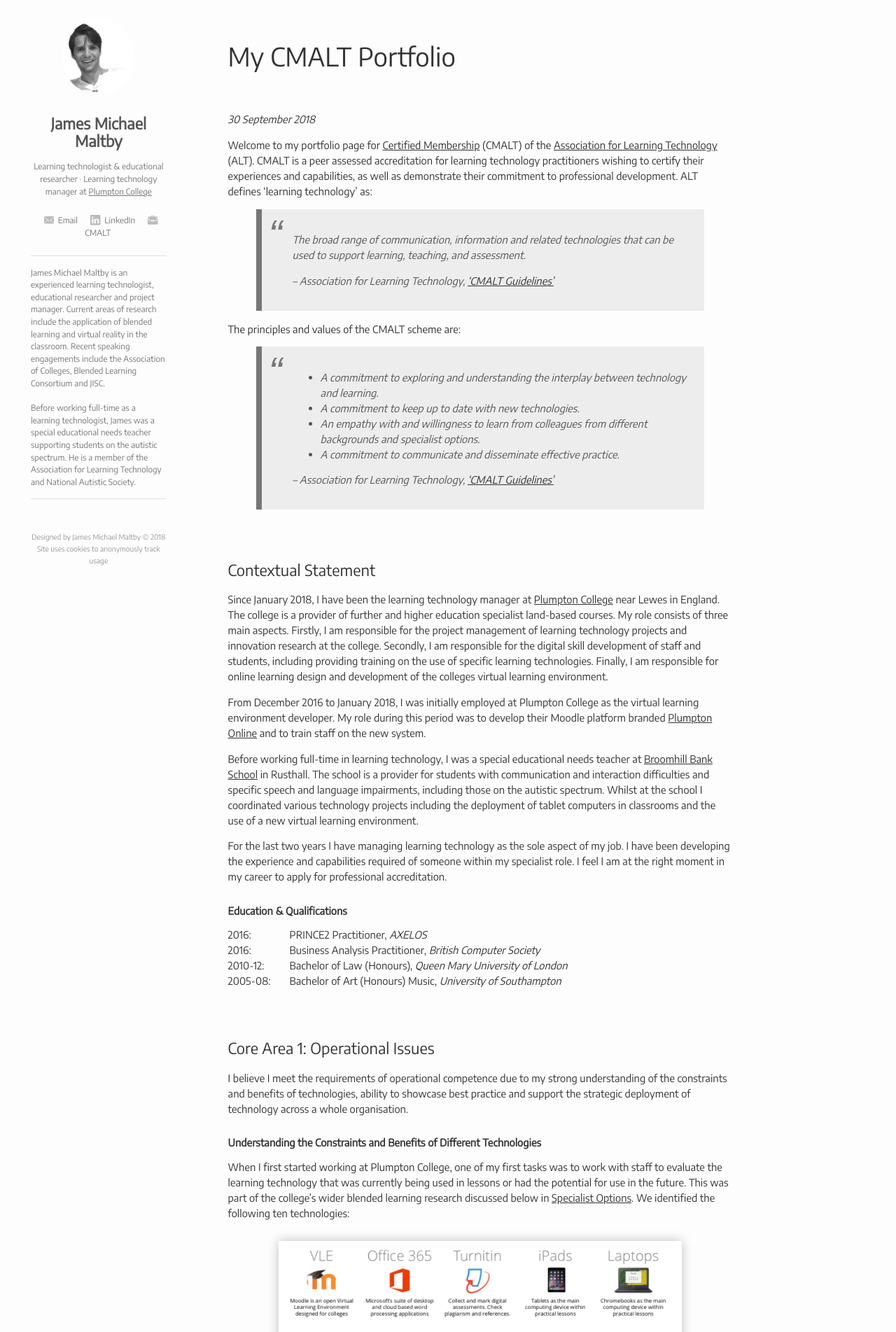
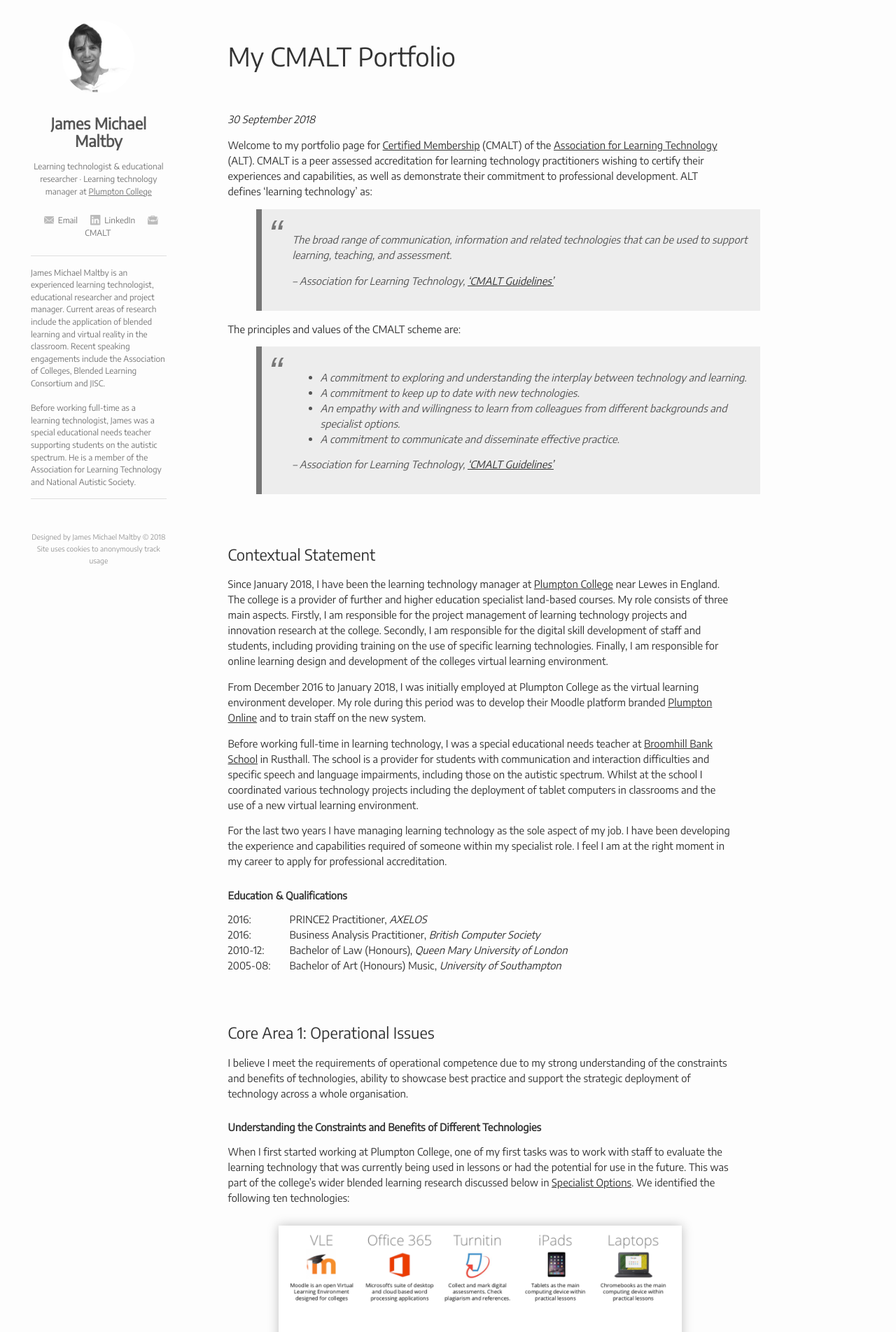
Before and after one commit to jamesmichaelmaltby/JamesMichaelMaltby, a Jekyll site: the page built from cmalt.md, in a window 1280 px wide. Shown: the top 1903 px of the page at 70% size. Built offline with Jekyll 4.4.1, drawn with Linux system fonts in a browser that asks for light colours.

Commit message:
Update base.scss

```diff
--- a/_sass/base.scss
+++ b/_sass/base.scss
@@ -97,7 +97,7 @@ td {
 
   @media (min-width: 1024px) {
     blockquote {
-        max-width: 640px;
+        max-width: 720px;
     }
   }
 
```
